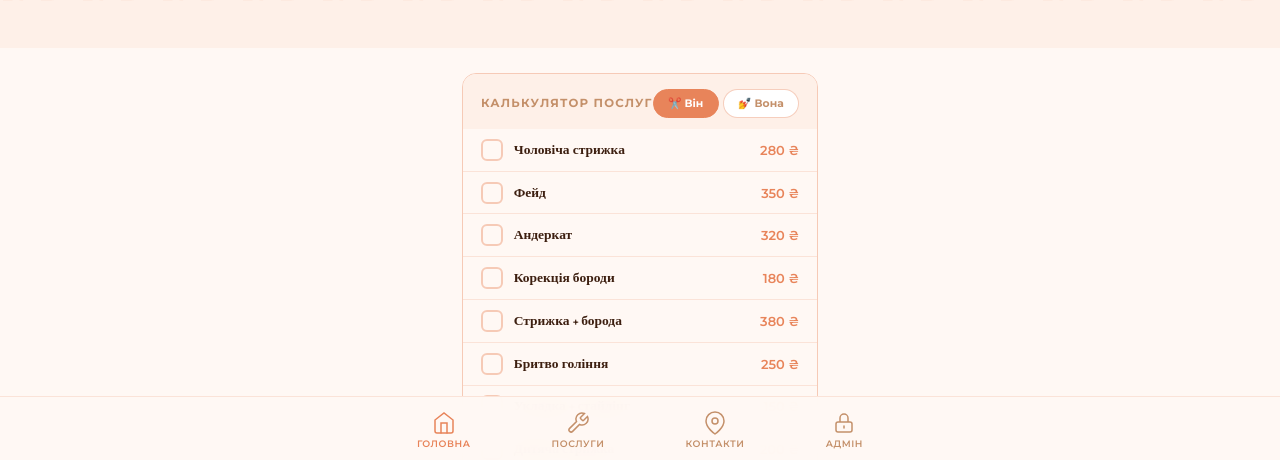
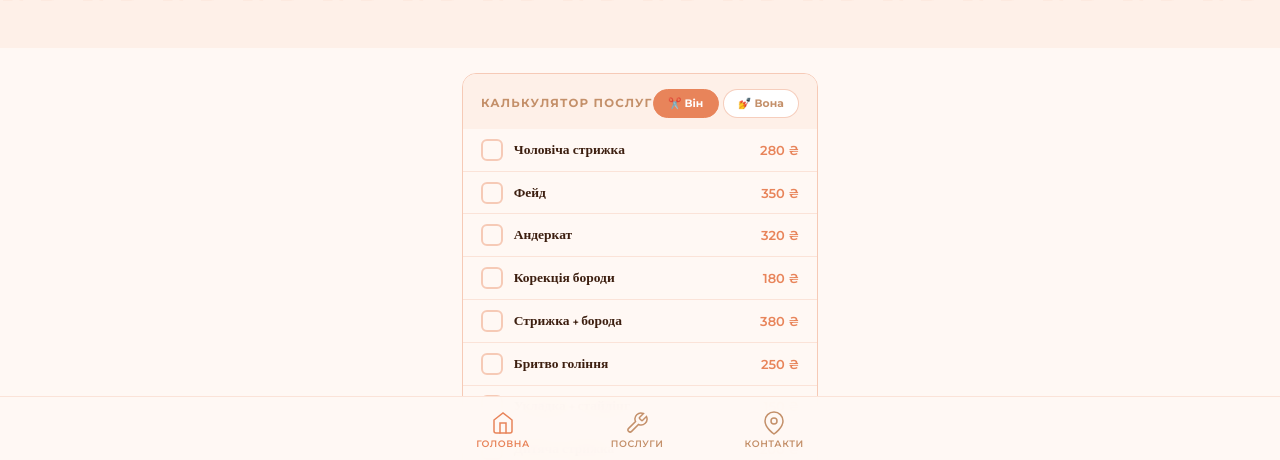
Before and after one commit to MikeAI13/Mbeauty, a plain HTML site: page index.html in a window 1280 px wide. Shown: the part 338-798 px from the top of the page. Drawn offline with nearby package versions, Linux system fonts and the light colour scheme.

Commit message:
Remove admin tab from navigation

```diff
--- a/app.js
+++ b/app.js
@@ -1,5 +1,5 @@
 // === NAVIGATION ===
-const allPages=['home','services','contact','admin'];
+const allPages=['home','services','contact'];
 
 function gp(n){
   window.scrollTo(0,0);
--- a/index.html
+++ b/index.html
@@ -196,10 +196,6 @@
     <svg viewBox="0 0 24 24" fill="none" stroke="currentColor" stroke-width="1.5" stroke-linecap="round"><path d="M21 10c0 7-9 13-9 13s-9-6-9-13a9 9 0 0118 0z"/><circle cx="12" cy="10" r="3"/></svg>
     <span class="ni-lbl">Контакти</span>
   </a>
-  <a href="#" class="ni" id="ni-admin" onclick="gp('admin');return false;">
-    <svg viewBox="0 0 24 24" fill="none" stroke="currentColor" stroke-width="1.5" stroke-linecap="round"><path d="M12 15v2m-6 4h12a2 2 0 002-2v-6a2 2 0 00-2-2H6a2 2 0 00-2 2v6a2 2 0 002 2zm10-10V7a4 4 0 00-8 0v4h8z"/></svg>
-    <span class="ni-lbl">Адмін</span>
-  </a>
 </nav>
 
 <script src="app.js"></script>
```
